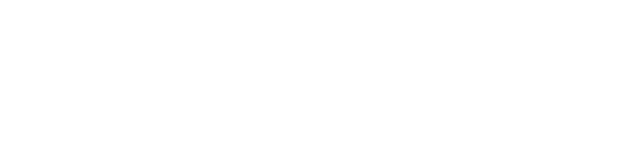
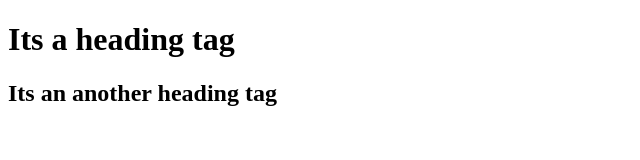
Before and after one commit to mahfujsunny/second-repo, a plain HTML site: page index.html in a window 1280 px wide. Shown: the whole page, without its empty margins (0-640 px from the left). Drawn offline with Linux system fonts and the light colour scheme.

Commit message:
second commit

```diff
--- a/index.html
+++ b/index.html
@@ -7,6 +7,7 @@
     <title>My second repository in github</title>
 </head>
 <body>
-
+    <h1>Its a heading tag</h1>
+    <h2>Its an another heading tag</h2>
 </body>
 </html>
```
